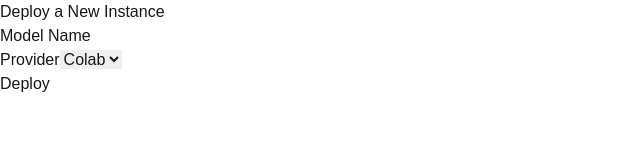
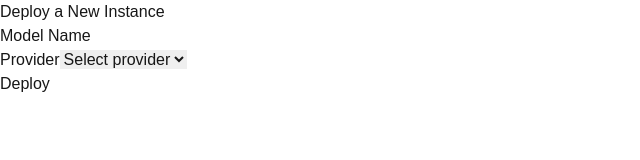
Before and after one commit to acostaldi/LLMForge, a Next.js app in the folder frontend/: page /deploy in a window 1280 px wide. Shown: the top 160 px of the page, without its empty margins (0-640 px from the left). Built offline with nearby package versions, Linux system fonts and the light colour scheme; no server answers.

Commit message:
fix provider selection

```diff
--- a/frontend/src/app/deploy/page.tsx
+++ b/frontend/src/app/deploy/page.tsx
@@ -79,11 +79,15 @@
           <select
             value={provider}
             onChange={(e) => setProvider(e.target.value)}
+            required
             className="w-full border p-2 rounded mt-1"
           >
-            <option>Colab</option>
-            <option>AWS</option>
-            <option>GCP</option>
+            <option value="" disabled>
+              Select provider
+            </option>
+            <option value="Colab">Colab</option>
+            <option value="AWS">AWS</option>
+            <option value="GCP">GCP</option>
           </select>
         </div>
 
```
